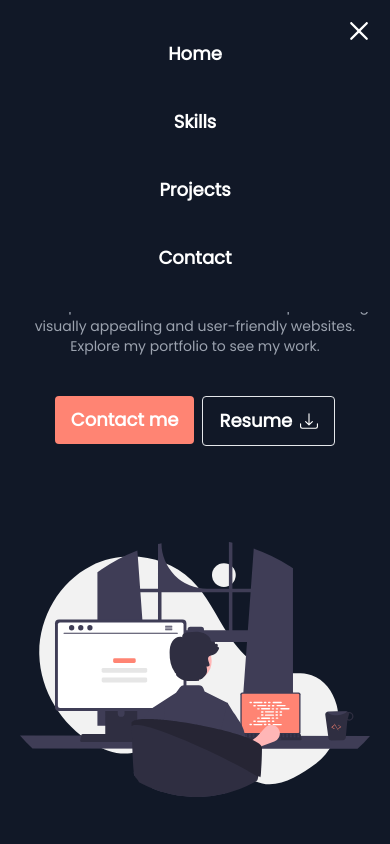
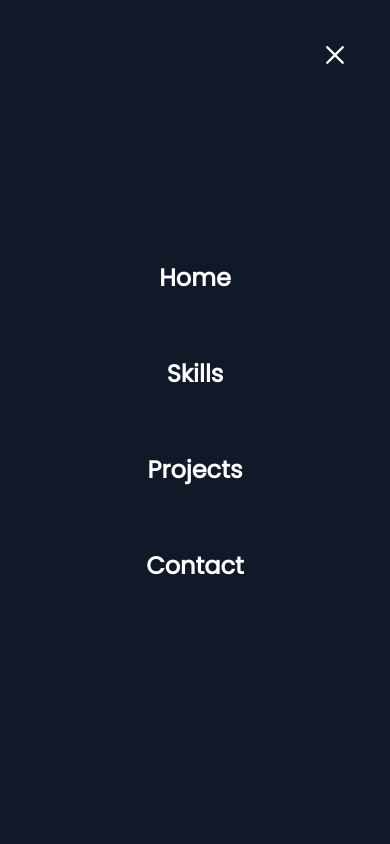
Before and after one commit to shreyasbangera/Portfolio, a React (Vite) app: page / in a window 390 px wide. Both pictures are taken after a click on the element 341 px from the left and 48 px from the top of the page. Shown: the top 844 px of the page. Built offline with nearby package versions, Linux system fonts and the light colour scheme.

Commit message:
updated hamburger menu

```diff
--- a/src/components/Navbar.js
+++ b/src/components/Navbar.js
@@ -6,6 +6,10 @@ import { RxCross2 } from 'react-icons/rx';
 
 const Navbar = () => {
   const [open, setOpen] = useState(false);
+
+  const navOpen = () => {
+    setOpen(!open)
+  }
   return (
     <section className="text-white h-24 items-center px-10 lg:px-20 flex md:space-x-72 md:justify-start justify-between font-semibold md:text-xl text-lg fixed top-0 bg-gray-900 w-full z-30 shadow-lg md:shadow-none">
       <div>
@@ -15,13 +19,13 @@ const Navbar = () => {
       </div>
         <span
           className="md:hidden cursor-pointer hover:text-[#FF8473]"
-          onClick={() => setOpen(true)}
+          onClick={navOpen}
         >
           <RxHamburgerMenu/>
         </span>
       <ul className="lg:space-x-12 hidden space-x-6 md:flex">
-        <Link to="hero" spy={true} smooth={true} offset={-100} duration={600}>
-          <li className="hover:text-[#FF8473] cursor-pointer">Home</li>
+        <Link to="hero"  spy={true} smooth={true} offset={-100} duration={600}>
+          <li  className="hover:text-[#FF8473] cursor-pointer">Home</li>
         </Link>
         <Link to="skills" spy={true} smooth={true} offset={-100} duration={600}>
           <li className="hover:text-[#FF8473] cursor-pointer">Skills</li>
@@ -52,24 +56,25 @@ const Navbar = () => {
         transition={{ type: "spring", duration: 0.5 }}
         className={
           open
-            ? "absolute top-0 left-0 text-center w-full md:hidden bg-gray-900 flex flex-col gap-10 p-10"
+            ? "absolute top-0 left-0 text-center text-2xl w-full h-screen md:hidden bg-gray-900 flex flex-col gap-16 p-10 justify-center"
             : "hidden"
         }
       >
         <span
-          className="absolute right-0 p-4 top-0 cursor-pointer hover:text-[#FF8473]"
-          onClick={() => setOpen(false)}
+          className="absolute right-0 p-10 top-0 cursor-pointer hover:text-[#FF8473]"
+          onClick={navOpen}
         >
           <RxCross2 size={30}/>
         </span>
-        <Link to="hero" spy={true} smooth={true} offset={-100} duration={600}>
+        <Link to="hero" onClick={navOpen} spy={true} smooth={true} offset={-100} duration={600}>
           <li className="hover:text-[#FF8473] cursor-pointer">Home</li>
         </Link>
-        <Link to="skills" spy={true} smooth={true} offset={-100} duration={600}>
+        <Link to="skills" onClick={navOpen} spy={true} smooth={true} offset={-100} duration={600}>
           <li className="hover:text-[#FF8473] cursor-pointer">Skills</li>
         </Link>
         <Link
           to="projects"
+          onClick={navOpen}
           spy={true}
           smooth={true}
           offset={-100}
@@ -79,6 +84,7 @@ const Navbar = () => {
         </Link>
         <Link
           to="contact"
+          onClick={navOpen}
           spy={true}
           smooth={true}
           offset={-100}
```
